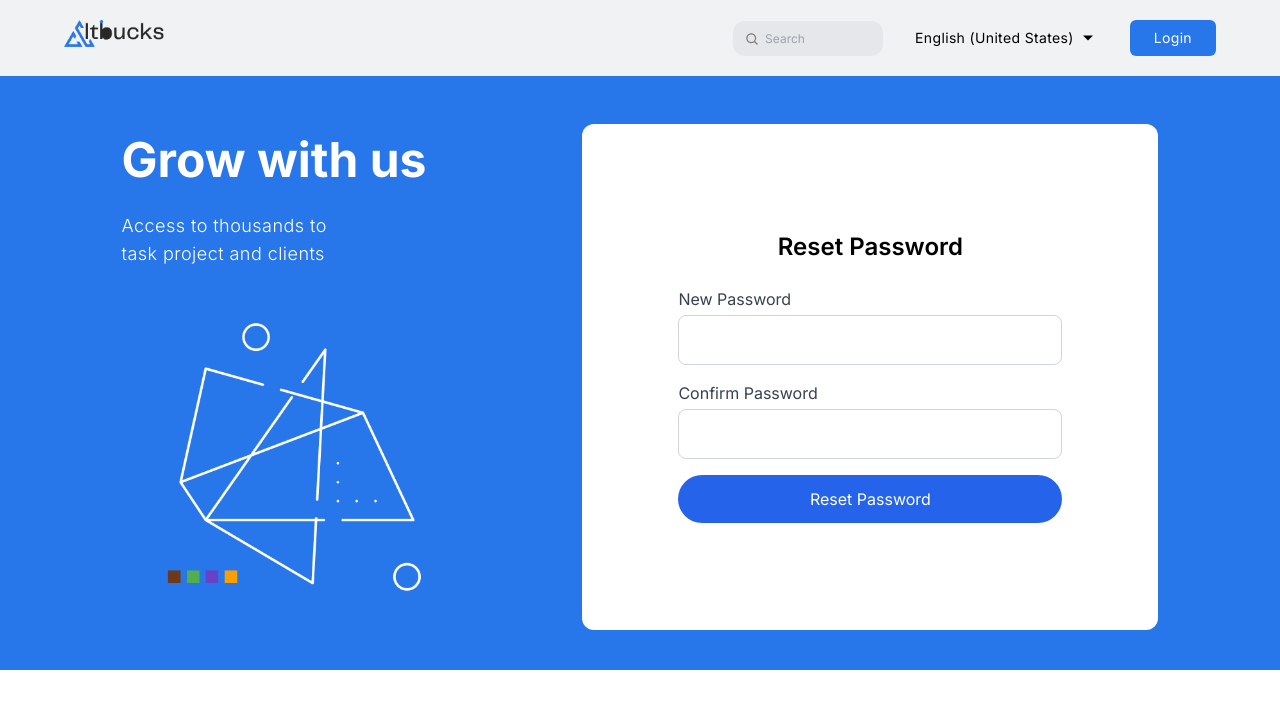
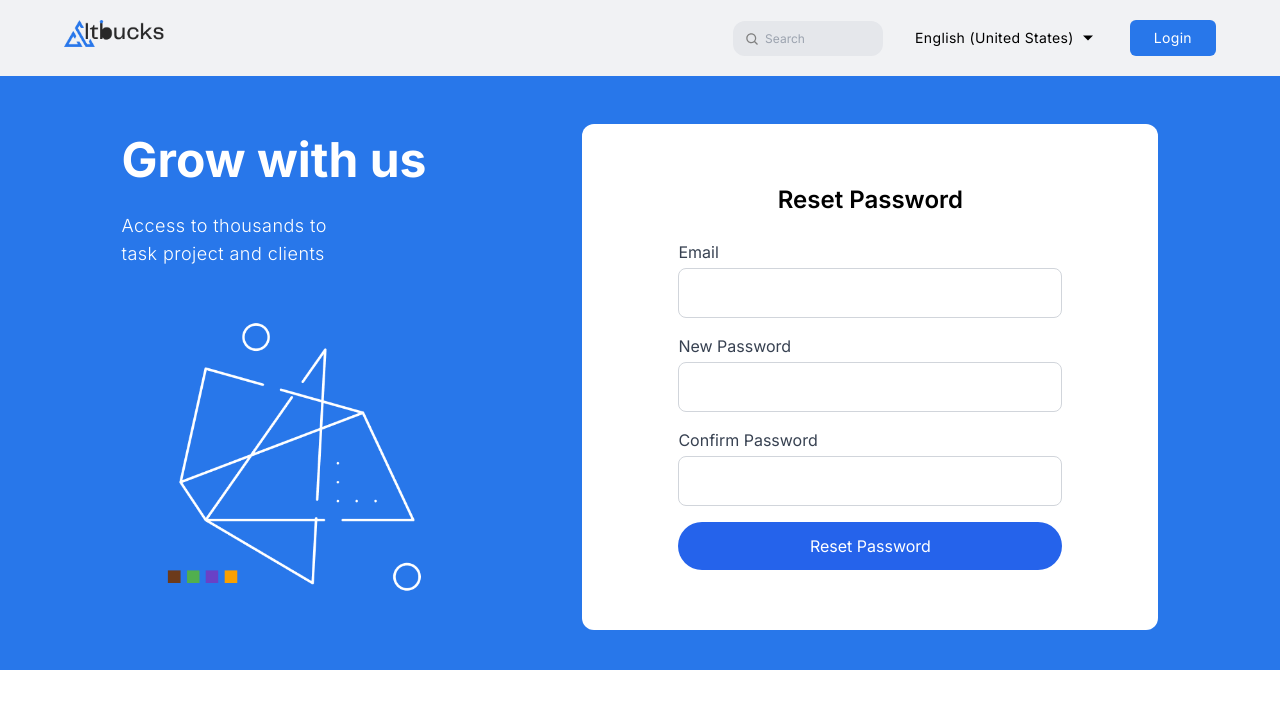
Before and after one commit to emmanueldavidson96/altbucks, a Next.js app: page /password-auth/reset-password in a window 1280 px wide. Shown: the top 708 px of the page. Built offline with nearby package versions, Linux system fonts and the light colour scheme.

Commit message:
added a new email endpoint template for reset password

```diff
--- a/src/app/password-auth/reset-password/page.tsx
+++ b/src/app/password-auth/reset-password/page.tsx
@@ -45,6 +45,18 @@ export default function ResetPasswordPage() {
                         <h2 className="mb-6 text-center text-2xl font-semibold">Reset Password</h2>
 
                         <form onSubmit={handleSubmit} className="space-y-4">
+                        <div>
+                                <label className="mb-1 block text-gray-700">Email</label>
+                                <input
+                                    type="password"
+                                    className="w-full rounded-lg border border-gray-300 p-3
+                                             focus:border-blue-500 focus:outline-none"
+                                    value={password}
+                                    onChange={(e) => setPassword(e.target.value)}
+                                    required
+                                />
+                            </div>
+
                             <div>
                                 <label className="mb-1 block text-gray-700">New Password</label>
                                 <input
```
